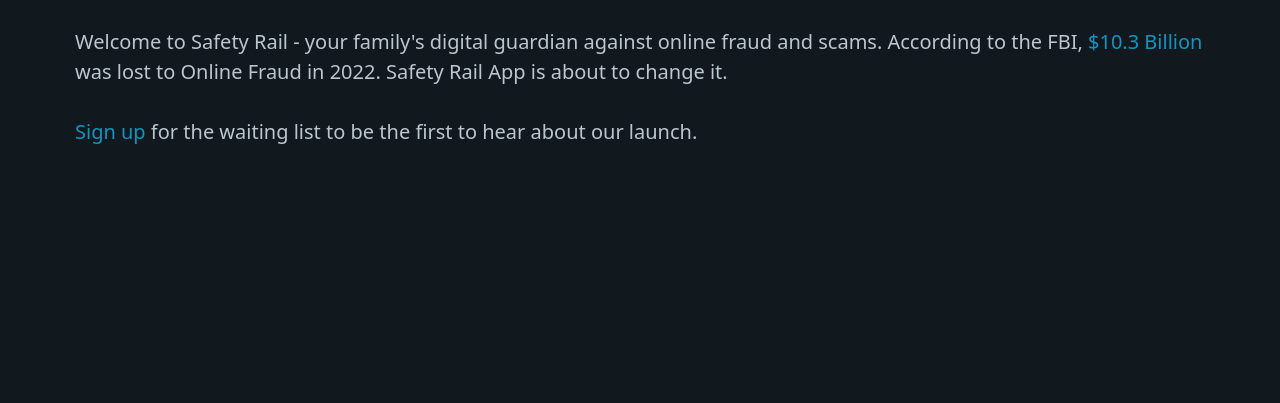
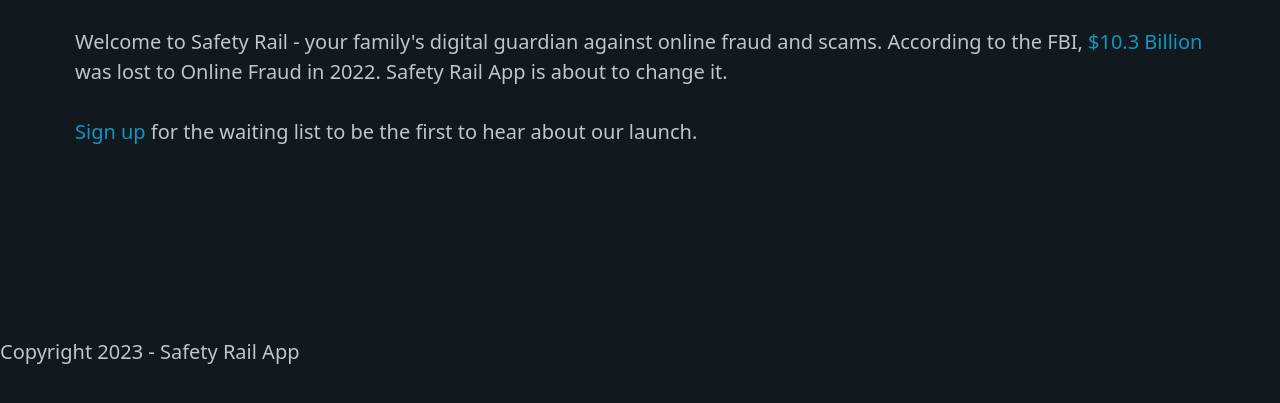
Before and after one commit to safetyrail/safetyrail.github.io, a plain HTML site: page index.html in a window 1280 px wide. Shown: the part 173-576 px from the top of the page. Drawn offline with nearby package versions, Linux system fonts and the light colour scheme.

Commit message:
Add content

```diff
--- a/index.html
+++ b/index.html
@@ -24,6 +24,7 @@
             about our launch.
         </p>
     </main>
+    <footer>Copyright 2023 - Safety Rail App</footer>
 </body>
 
 </html>
```
